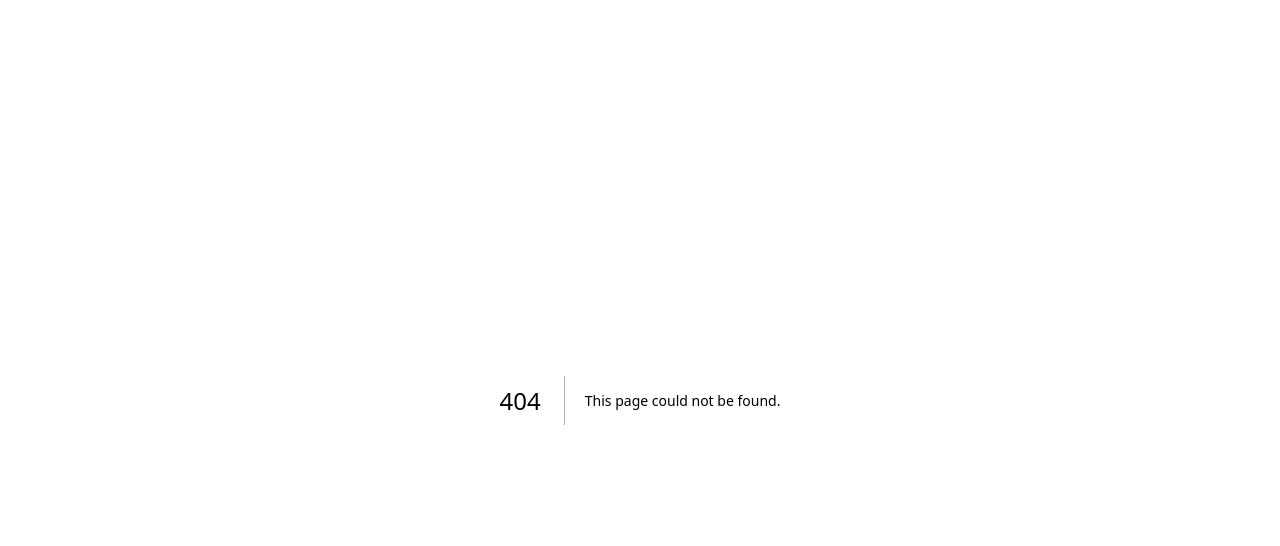
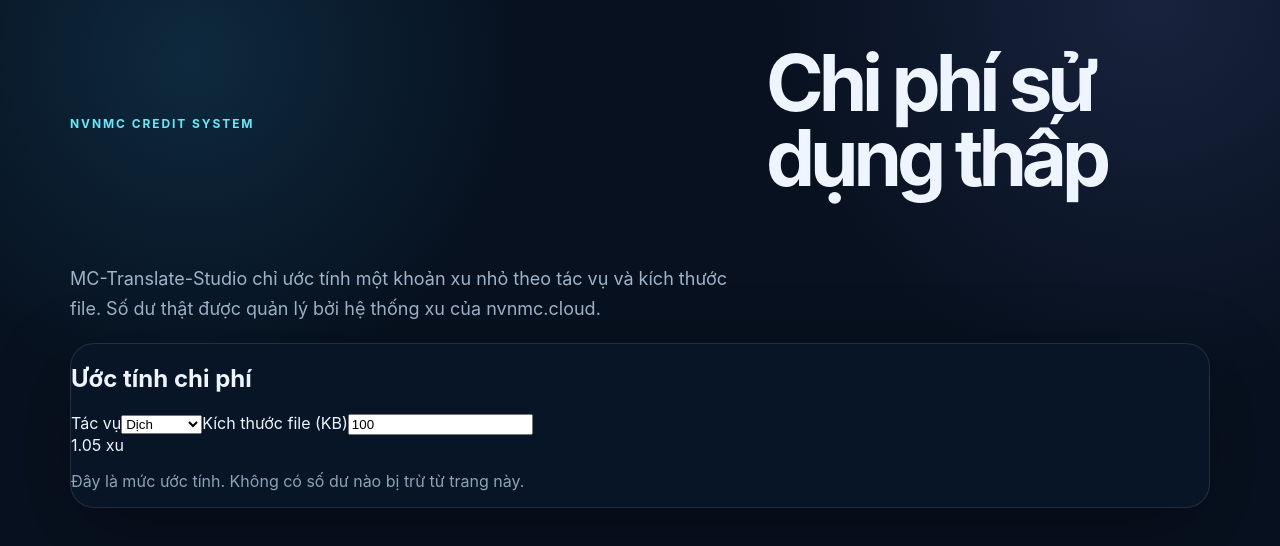
Before and after one commit to Truc5738/MC-Translate-Studio---AI-Engine, a Next.js app: page /credits in a window 1280 px wide. Before the commit this address had no page. Shown: the top 546 px of the page. Built offline with nearby package versions, Linux system fonts and the light colour scheme.

Commit message:
feat: add lightweight nvnmc.cloud credit costing

```diff
--- /dev/null
+++ b/app/credits/page.tsx
@@ -0,0 +1,29 @@
+"use client";
+
+import { useState } from "react";
+import { estimateCreditCost } from "@/lib/credits";
+
+export default function CreditsPage() {
+  const [size, setSize] = useState(100);
+  const [action, setAction] = useState<"translate" | "analyze" | "repair">("translate");
+  const cost = estimateCreditCost(action, size * 1024);
+
+  return (
+    <main className="shell">
+      <section className="hero">
+        <div className="eyebrow">NVNMC CREDIT SYSTEM</div>
+        <h1>Chi phí sử dụng thấp</h1>
+        <p>MC-Translate-Studio chỉ ước tính một khoản xu nhỏ theo tác vụ và kích thước file. Số dư thật được quản lý bởi hệ thống xu của nvnmc.cloud.</p>
+      </section>
+      <section className="panel">
+        <h2>Ước tính chi phí</h2>
+        <div className="formgrid">
+          <label>Tác vụ<select value={action} onChange={e => setAction(e.target.value as typeof action)}><option value="translate">Dịch</option><option value="analyze">Phân tích</option><option value="repair">Sửa lỗi AI</option></select></label>
+          <label>Kích thước file (KB)<input type="number" min="1" value={size} onChange={e => setSize(Math.max(1, Number(e.target.value) || 1))}/></label>
+        </div>
+        <div className="cost">{cost.toFixed(2)} xu</div>
+        <p className="muted">Đây là mức ước tính. Không có số dư nào bị trừ từ trang này.</p>
+      </section>
+    </main>
+  );
+}
```
